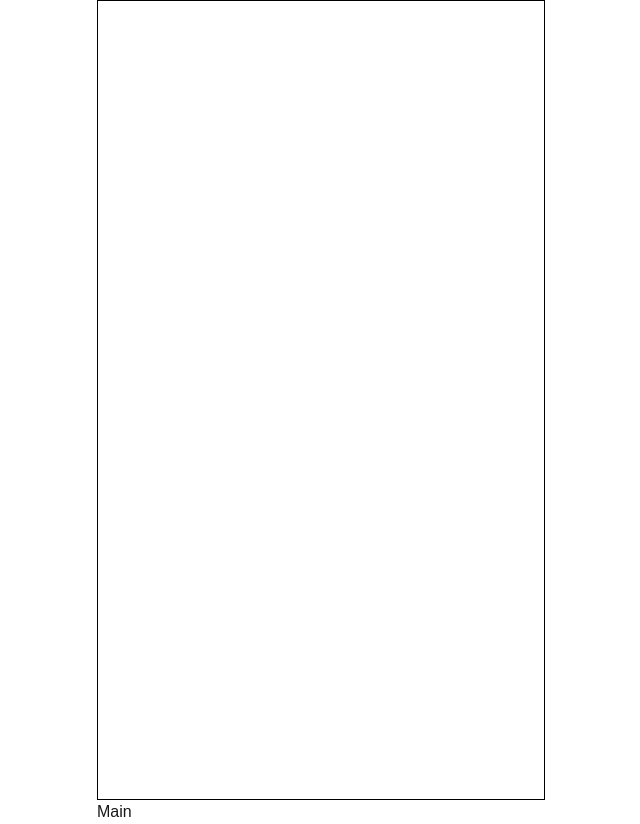
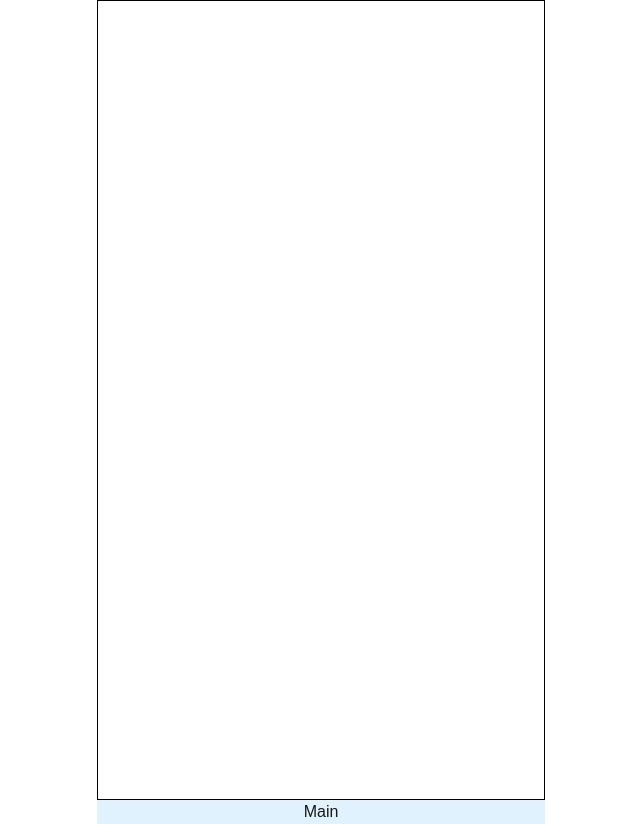
Before and after one commit to JHjeonDev/invu-client, a Next.js app: page /invite/1 in a window 1280 px wide. Shown: the whole page, without its empty margins (319-959 px from the left). Built offline with nearby package versions, Linux system fonts and the light colour scheme; a web font is replaced by a local one.

Commit message:
코드 재정리

```diff
--- a/src/app/globals.css
+++ b/src/app/globals.css
@@ -16,6 +16,4 @@ body {
 @font-face {
   font-family: 'GowunDodum';
   src: url('/fonts/GowunDodum-Regular.ttf') format('truetype');
-  /* font-weight: normal;
-  font-style: normal; */
 }
--- a/src/app/layout.tsx
+++ b/src/app/layout.tsx
@@ -13,6 +13,7 @@ export default function RootLayout({
 }>) {
   return (
     <html lang="en">
+      <script src="https://flackr.github.io/scroll-timeline/dist/scroll-timeline.js" async></script>
       <body
         className={ 'antialiased' }
       >
--- a/src/components/Cover.tsx
+++ b/src/components/Cover.tsx
@@ -5,7 +5,7 @@ import { twMerge } from 'tailwind-merge';
 import { usePageEntryStore } from '../stores/pageEntry';
 import TypingText from './text/TypingText';
 
-const coverClass = twMerge(
+const coverWrapperClass = twMerge(
   'flex flex-col items-center justify-between w-full h-full max-w-md',
   'bg-gradient-to-b from-teal-300 to-sky-500',
   'opacity-60',
@@ -44,7 +44,7 @@ export default function Cover({ type }: { type: 'intro' | 'content' }) {
   }, [ display ]);
 
   return (
-    <div className={ coverClass }
+    <div className={ coverWrapperClass }
       style={ {
         opacity: dimmed ? 0.6 : 0,
         transition: 'opacity 0.5s ease-in-out',
--- a/src/components/Intro.tsx
+++ b/src/components/Intro.tsx
@@ -1,6 +1,12 @@
+import { twMerge } from 'tailwind-merge';
+
+const introWrapperClass = twMerge(
+  'flex flex-col items-center justify-center h-screen w-full border border-black'
+);
+
 export default function Intro( { type }: { type?: string } ) {
   return (
-    <div className="flex flex-col items-center justify-center h-screen w-full border border-black">
+    <div className={ introWrapperClass }>
       <h1 className="text-4xl font-bold"></h1>
     </div>
   );
--- a/src/components/Main.tsx
+++ b/src/components/Main.tsx
@@ -1,6 +1,13 @@
+import { twMerge } from 'tailwind-merge';
+
+const mainWrapperClass = twMerge(
+  'flex flex-col items-center justify-between w-full max-w-md h-full',
+  'bg-sky-100'
+);
+
 export default function Main() {
   return (
-    <div>
+    <div className={ mainWrapperClass }>
       <h1>Main</h1>
     </div>
   );
--- a/src/middleware.ts
+++ b/src/middleware.ts
@@ -15,5 +15,5 @@ export function middleware(request: NextRequest) {
 
 // 이 미들웨어가 적용될 경로를 설정
 export const config = {
-  matcher: '/((?!api|_next/static|_next/image|favicon.ico|fonts).*)'
+  matcher: '/((?!api|_next/static|_next/image|favicon.ico|fonts|images|lib).*)'
 };
```
Also changed, not shown: public/images/airplane.svg (deleted), public/images/route.svg (deleted).
